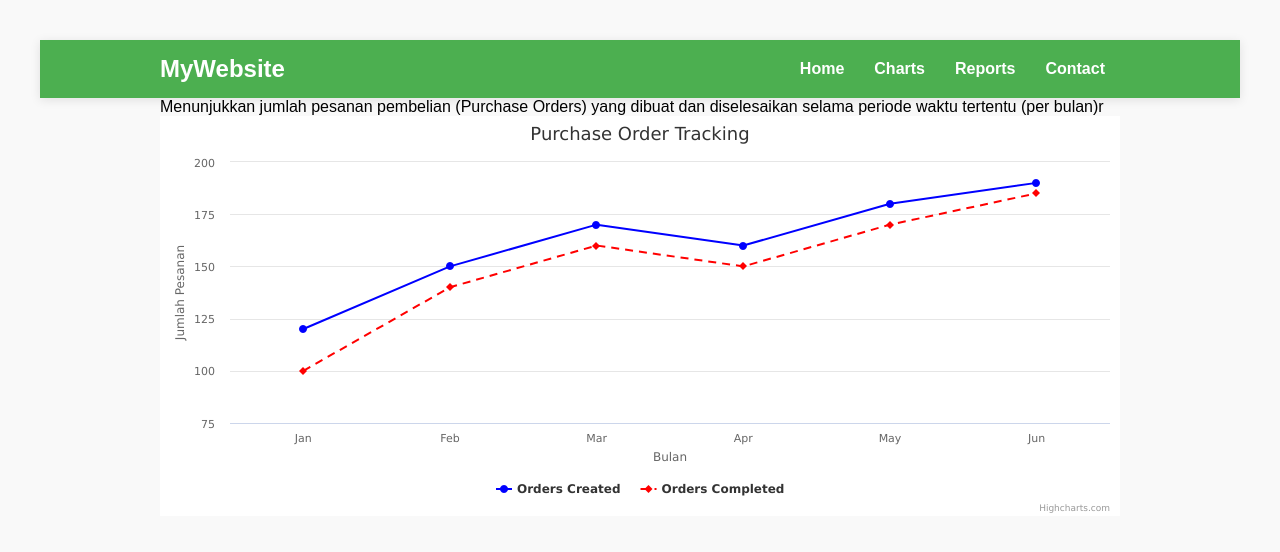
After one commit to KenNarendraE/PHP-Chart, a PHP site: page /purchase_order.php in a window 1280 px wide. The commit adds this page. Shown: the top 552 px of the page. Run offline with PHP 8.4, Linux system fonts and the light colour scheme.

Commit message:
feat: chart sup_performance & purchase order

```diff
--- a/chart.php
+++ b/chart.php
@@ -42,8 +42,8 @@
                 "Sales Pipeline & Forecasting"=> "sales_pipeline.php",
                 "Top Selling Products/Services"=> "top_selling.php",
                 "Sales Rep Performance"=> "sales_rep.php",
-                "Supplier Performance Analysis"=> "cashflow.php",
-                "Purchase Order Tracking"=> "cashflow.php",
+                "Supplier Performance Analysis"=> "sup_performance.php",
+                "Purchase Order Tracking"=> "purchase_order.php",
                 "Cost Savings & Spend Analysis"=> "cashflow.php",
                 "Lead Time & Delivery Status"=> "cashflow.php",
                 "Inventory Purchase Trends"=> "cashflow.php",
--- /dev/null
+++ b/purchase_order.php
@@ -0,0 +1,67 @@
+<!DOCTYPE html>
+<html lang="id">
+<head>
+    <meta charset="UTF-8">
+    <meta name="viewport" content="width=device-width, initial-scale=1.0">
+    <title>Purchase Order Tracking</title>
+    <link rel="stylesheet" href="assets/style.css">
+    <script src="https://code.highcharts.com/highcharts.js"></script>
+</head>
+<body>
+
+    <!-- Navbar -->
+    <nav class="navbar">
+        <div class="container">
+            <h1 class="logo">MyWebsite</h1>
+            <ul class="nav-links">
+                <li><a href="index.php">Home</a></li>
+                <li><a href="chart.php">Charts</a></li>
+                <li><a href="#">Reports</a></li>
+                <li><a href="#">Contact</a></li>
+            </ul>
+        </div>
+    </nav>
+
+    <!-- Konten -->
+    <div class="container">
+        <p>Menunjukkan jumlah pesanan pembelian (Purchase Orders) yang dibuat dan diselesaikan selama periode waktu tertentu (per bulan)r</p>
+
+        <!-- Container Chart -->
+        <div id="purchase_order" style="width:100%; height:400px;"></div>
+    </div>
+
+    <script>
+        // Inisialisasi Highcharts untuk supplier performance analysis
+        Highcharts.chart('purchase_order', {
+            chart: {
+                type: 'line' // Bisa diganti ke 'line' atau 'bar' sesuai kebutuhan
+            },
+            title: {
+                text: 'Purchase Order Tracking'
+            },
+            xAxis: {
+                categories: ['Jan', 'Feb', 'Mar', 'Apr', 'May', 'Jun'],
+                title: {
+                    text: 'Bulan'
+                }
+            },
+            yAxis: {
+                title: {
+                    text: 'Jumlah Pesanan'
+                }
+            },
+            series: [{
+                name: 'Orders Created',
+                data: [120, 150, 170, 160, 180, 190],
+                color: '#0000FF'
+            }, {
+                name: 'Orders Completed',
+                data: [100, 140, 160, 150, 170, 185],
+                color: '#FF0000',
+                dashStyle: 'Dash' // Mengubah garis menjadi putus-putus
+            }]
+        });
+    </script>
+
+</body>
+</html>
```
Also changed, not shown: sup_performance.php (added, +67 -0 lines).
